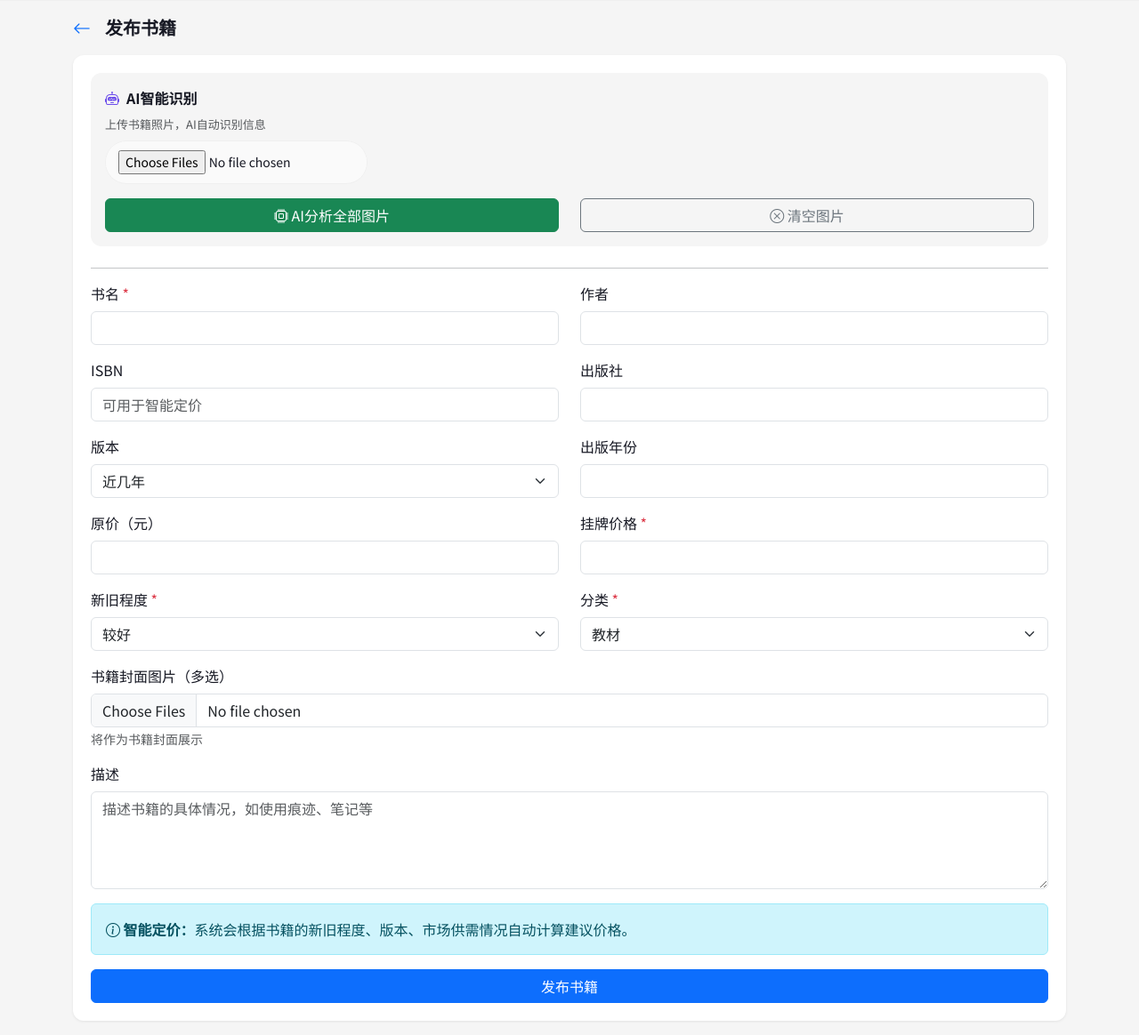
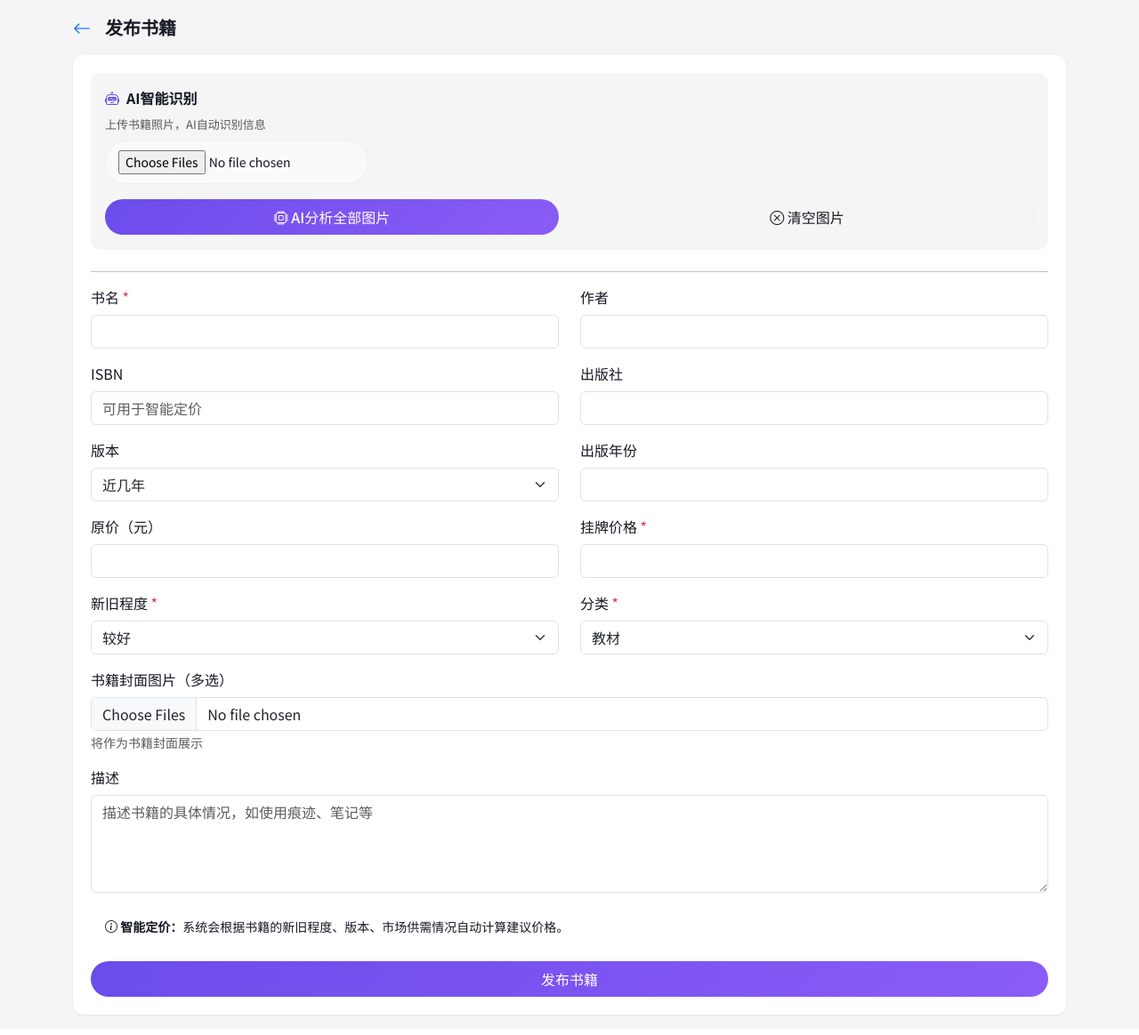
Before and after one commit to Qi-Cao/campus-book-trading, a Flask app: page /books/create in a window 1280 px wide. Shown: the part 61-1225 px from the top of the page at 89% size. After the commit the page ends 1204 px from the top, so only its background shows below. Run offline with Flask 3, Linux system fonts and the light colour scheme; the visitor is signed in with stand-in values (Sample User, id 1); some libraries are stand-ins or nearby versions.

Commit message:
统一发布书籍页面按钮颜色

```diff
--- a/app/templates/books/create.html
+++ b/app/templates/books/create.html
@@ -33,12 +33,12 @@
 
                             <div class="row align-items-center">
                                 <div class="col-md-6">
-                                    <button type="button" class="btn btn-success w-100" onclick="analyzeBookImages()">
+                                    <button type="button" class="btn btn-tiktok w-100" onclick="analyzeBookImages()">
                                         <i class="bi bi-cpu"></i> AI分析全部图片
                                     </button>
                                 </div>
                                 <div class="col-md-6">
-                                    <button type="button" class="btn btn-outline-secondary w-100" onclick="clearImages()">
+                                    <button type="button" class="btn btn-tiktok-outline w-100" onclick="clearImages()">
                                         <i class="bi bi-x-circle"></i> 清空图片
                                     </button>
                                 </div>
@@ -46,7 +46,7 @@
 
                             <!-- AI识别结果 -->
                             <div id="aiResult" class="mt-3" style="display: none;">
-                                <div class="alert alert-success">
+                                <div class="alert alert-tiktok">
                                     <h6><i class="bi bi-check-circle"></i> AI识别结果：</h6>
                                     <div class="row">
                                         <div class="col-md-6">
@@ -75,7 +75,7 @@
                                 <span class="ms-2">AI分析中...（可能需要几秒钟）</span>
                             </div>
                             <div id="aiError" class="mt-3" style="display: none;">
-                                <div class="alert alert-danger" id="aiErrorMsg"></div>
+                                <div class="alert alert-tiktok" id="aiErrorMsg"></div>
                             </div>
                         </div>
 
@@ -164,12 +164,12 @@
                             <textarea name="description" class="form-control" rows="4" placeholder="描述书籍的具体情况，如使用痕迹、笔记等"></textarea>
                         </div>
 
-                        <div class="alert alert-info">
+                        <div class="alert alert-tiktok">
                             <i class="bi bi-info-circle"></i>
                             <strong>智能定价：</strong>系统会根据书籍的新旧程度、版本、市场供需情况自动计算建议价格。
                         </div>
 
-                        <button type="submit" class="btn btn-primary w-100">发布书籍</button>
+                        <button type="submit" class="btn btn-tiktok w-100">发布书籍</button>
                     </form>
                 </div>
             </div>
@@ -387,7 +387,7 @@ function showPricingInfo(data) {
     if (!pricingTip) {
         pricingTip = document.createElement('div');
         pricingTip.id = 'pricingTip';
-        pricingTip.className = 'alert alert-info mt-2';
+        pricingTip.className = 'alert alert-tiktok mt-2';
         pricingTip.style.display = 'none';
         const listingPriceInput = document.getElementById('inputListingPrice');
         if (listingPriceInput) {
```
